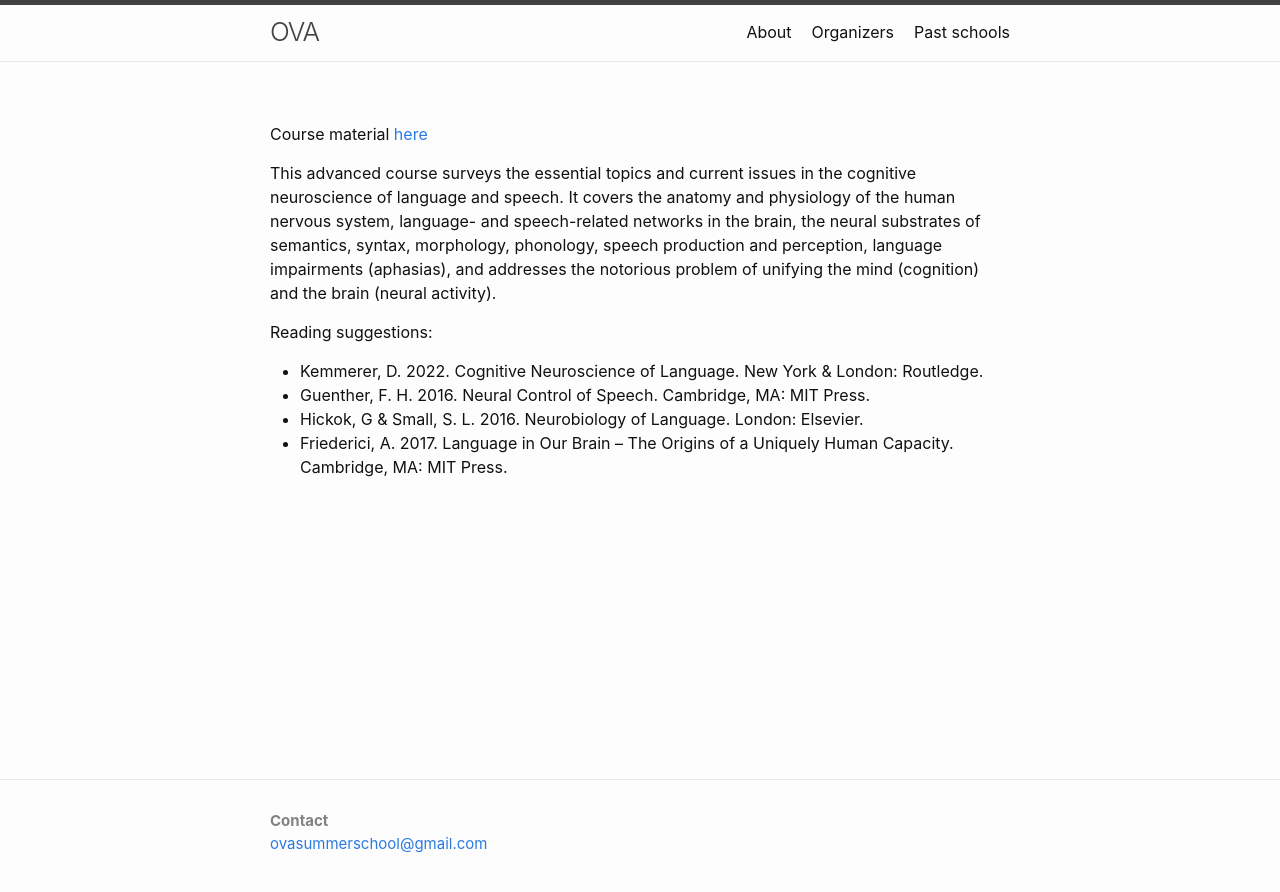
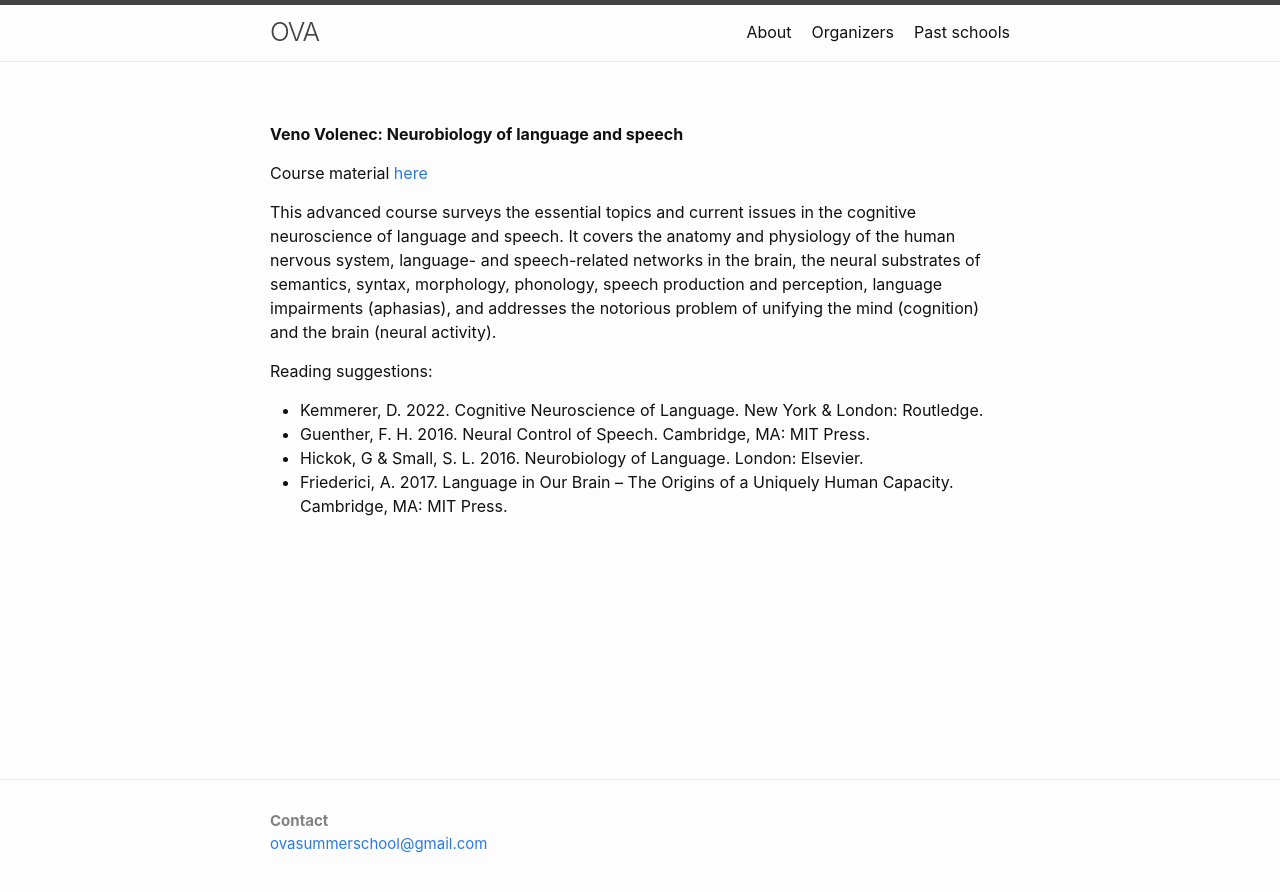
Before and after one commit to ovaschool/ovaschool.github.io, a Jekyll site: the page built from staticpages/oldprograms/zagreb2025-cs/volonec-neurobiology.md, in a window 1280 px wide. Shown: the top 892 px of the page. Built offline with Jekyll 4.4.1, drawn with Linux system fonts in a browser that asks for light colours; our own code applies the rules of GitHub Pages for plain Markdown files.

Commit message:
Update volonec-neurobiology.md

```diff
--- a/staticpages/oldprograms/zagreb2025-cs/volonec-neurobiology.md
+++ b/staticpages/oldprograms/zagreb2025-cs/volonec-neurobiology.md
@@ -4,6 +4,7 @@ permalink: /volenec25neuro/
 layout: page
 exclude: true
 ---
+**Veno Volenec: Neurobiology of language and speech**<br/>
 
 Course material [here](https://ffzghr-my.sharepoint.com/personal/vvolenec_m_ffzg_hr/_layouts/15/onedrive.aspx?id=%2Fpersonal%2Fvvolenec%5Fm%5Fffzg%5Fhr%2FDocuments%2FEGG%202025%2FNeurobiology%20of%20Language%20and%20Speech%20%28EGG%202025%20%2D%20Volenec%29%2Epdf&parent=%2Fpersonal%2Fvvolenec%5Fm%5Fffzg%5Fhr%2FDocuments%2FEGG%202025&ga=1)<br/>
 
```
